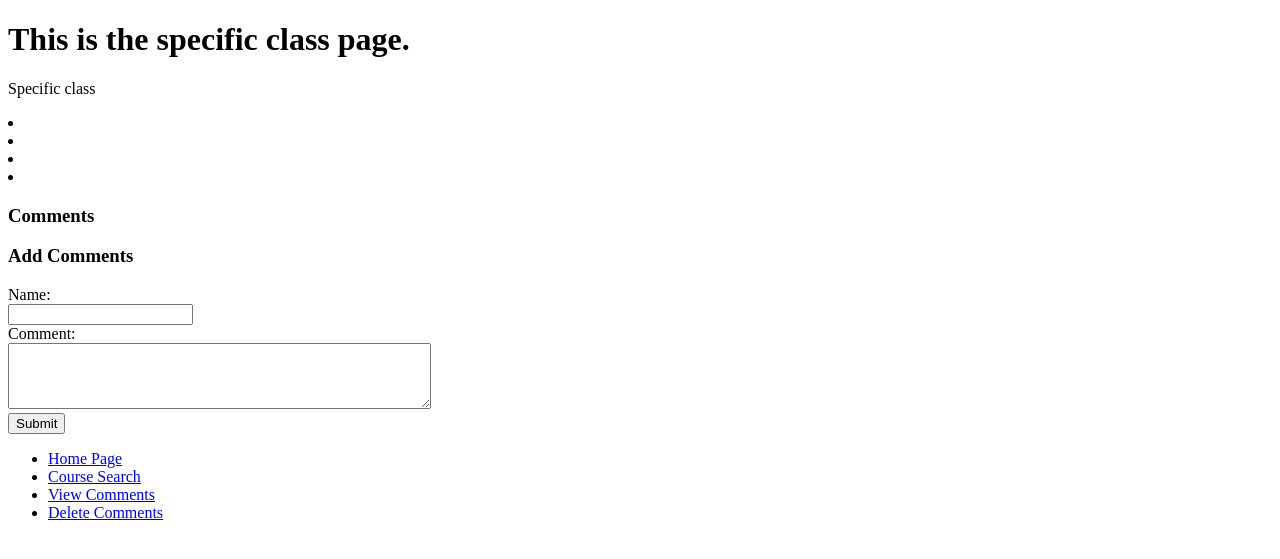
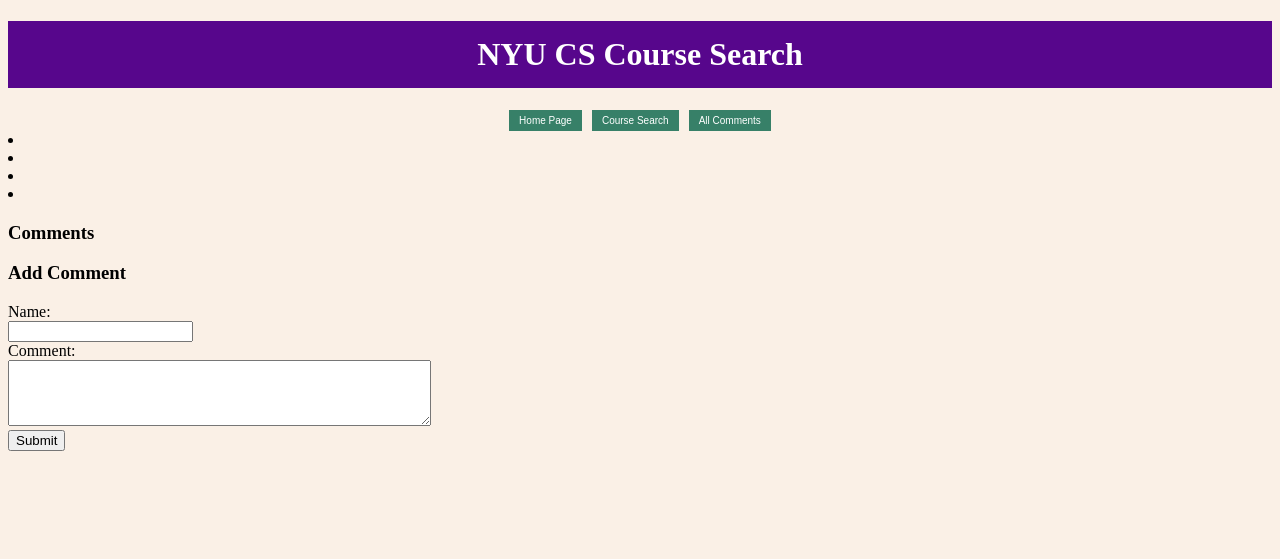
Before and after one commit to software-students-spring2024/2-web-app-exercise-team-snbn, a Flask app: template templates/showClass.html in a window 1280 px wide. Shown: the top 559 px of the page. Run offline with Flask 3, Linux system fonts and the light colour scheme; the template is opened without the code that fills it, so the values that code supplies are empty.

Commit message:
made layout consistent across screens

```diff
--- a/templates/CourseSearch.html
+++ b/templates/CourseSearch.html
@@ -11,7 +11,7 @@
         <a href="/course_search"><button class="button">Course Search</button></a>
         <a href="/view_comments"><button class="button">All Comments</button></a>
     </div>
-    <p>(Here will be a list of classes to search from)</p>
+    <h2 style="text-align: center;"><b>Course List</b></h2>
 
 
           {% for item in data %}
@@ -19,7 +19,7 @@
         <li>
             <div>
             {{ item.classTitle }}
-            <a href=/class/{{item._id}}>Select</a>
+            <a href=/class/{{item._id}}><button class="button">Select</button></a>
             </div>
               <div>
             {{ item.classNumber }}
@@ -31,7 +31,5 @@
 
         </li>
         {% endfor %}
-    <h2 style="text-align: center;"><b>Course List</b></h2>
-    <p style="text-align: center;">(Here will be a list of classes to search from)</p>
 </body>
 </html>
--- a/templates/DeleteComments.html
+++ b/templates/DeleteComments.html
@@ -21,7 +21,7 @@
 
 
 
-    <button onclick="sendDeleteRequest()"> DELETE </button>
+    <button class="button" onclick="sendDeleteRequest()"> DELETE </button>
 
     <script>
         function sendDeleteRequest() {
@@ -35,6 +35,5 @@
         }
     </script>
     </div>
-    <p style="text-align: center;">(Here you can choose what comments to delete)</p>
 </body>
 </html>
--- a/templates/ViewComments.html
+++ b/templates/ViewComments.html
@@ -12,7 +12,6 @@
         <a href="/view_comments"><button class="button">All Comments</button></a>
     </div>
     <h2 style="text-align: center;">Comments</h2>
-    <p style="text-align: center;">(Here will be a list of the user comments)</p>
 
        {% for comment in  data%}
 
@@ -20,7 +19,7 @@
              <div>
               {{comment.articleTitle}}
           </div>
-            <a href=/delete_comments/{{comment._id}}>Delete</a>
+            <a href=/delete_comments/{{comment._id}}><button class="button">Delete</button></a>
           <div>
               {{comment.classNumber}}
           </div>
--- a/templates/showClass.html
+++ b/templates/showClass.html
@@ -1,11 +1,17 @@
 <!DOCTYPE html>
 <html lang="en">
-
-
+<head>
+    <title>NYU Computer Science Course Search</title>
+    <link rel="stylesheet" href="{{ url_for('static', filename='css/general.css') }}">
+</head>
 
 <body>
-    <h1>This is the specific class page.</h1>
-    <p>Specific class</p>
+    <h1>NYU CS Course Search</h1>
+    <div class="button_container">
+        <a href="/"><button class="button">Home Page</button></a>
+        <a href="/course_search"><button class="button">Course Search</button></a>
+        <a href="/view_comments"><button class="button">All Comments</button></a>
+    </div>
 
    <li> {{data.classTitle}}</li>
     <li>{{data.classNumber}}</li>
@@ -31,7 +37,7 @@
         {% endfor %}
 
 
-    <h3>Add Comments</h3>
+    <h3>Add Comment</h3>
 
     <form id="commentForm" action="#" method="post">
         <label for="name">Name:</label><br>
@@ -42,19 +48,5 @@
 
         <button type="submit">Submit</button>
     </form>
-    <ul>
-         <li>
-    <a href="/"> Home Page</a>
-        </li>
-        <li>
-    <a href="/course_search"> Course Search</a>
-        </li>
-        <li>
-    <a href="/view_comments"> View Comments</a>
-        </li>
-             <li>
-    <a href="/delete_comments"> Delete Comments</a>
-        </li>
-    </div>
 </body>
 </html>
```
